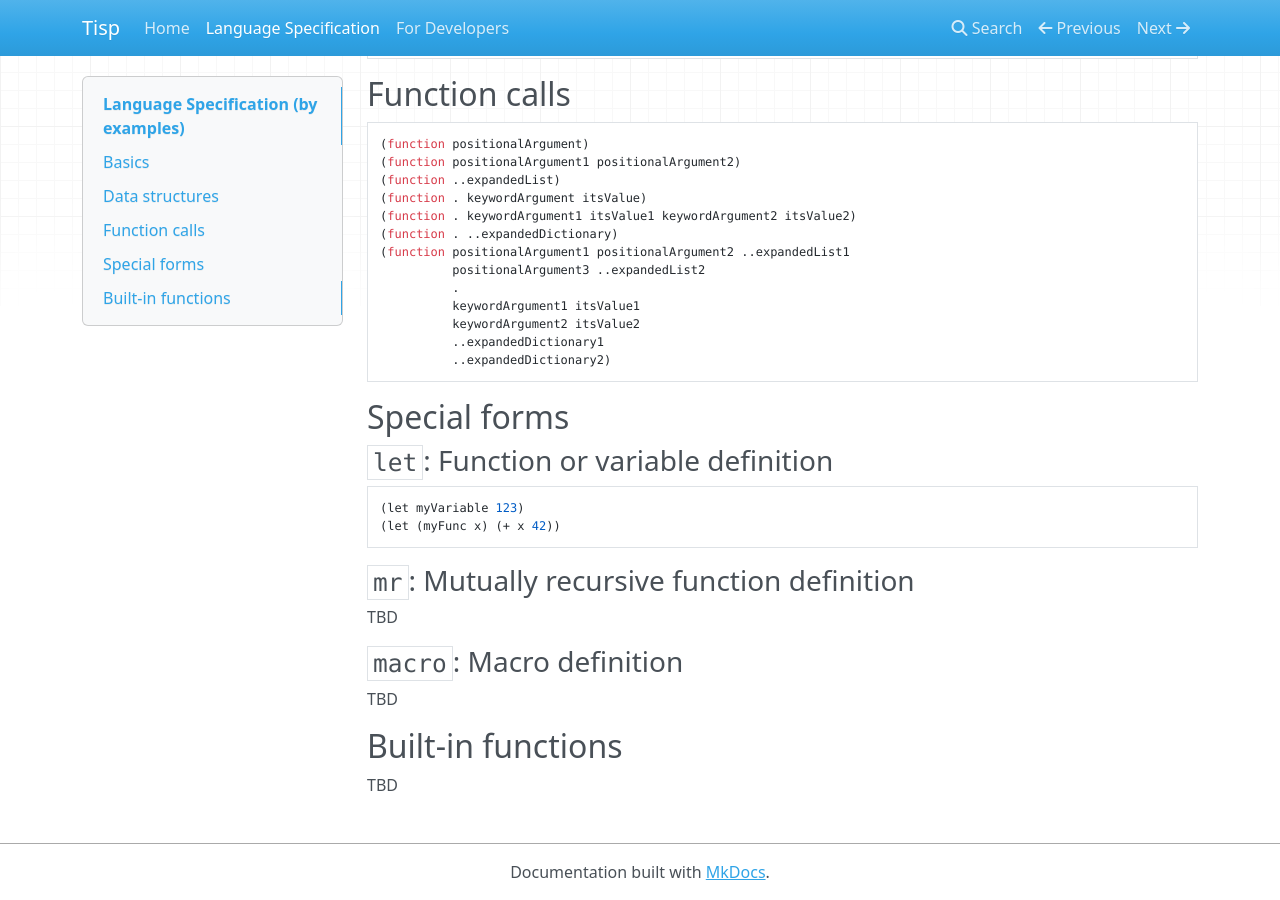
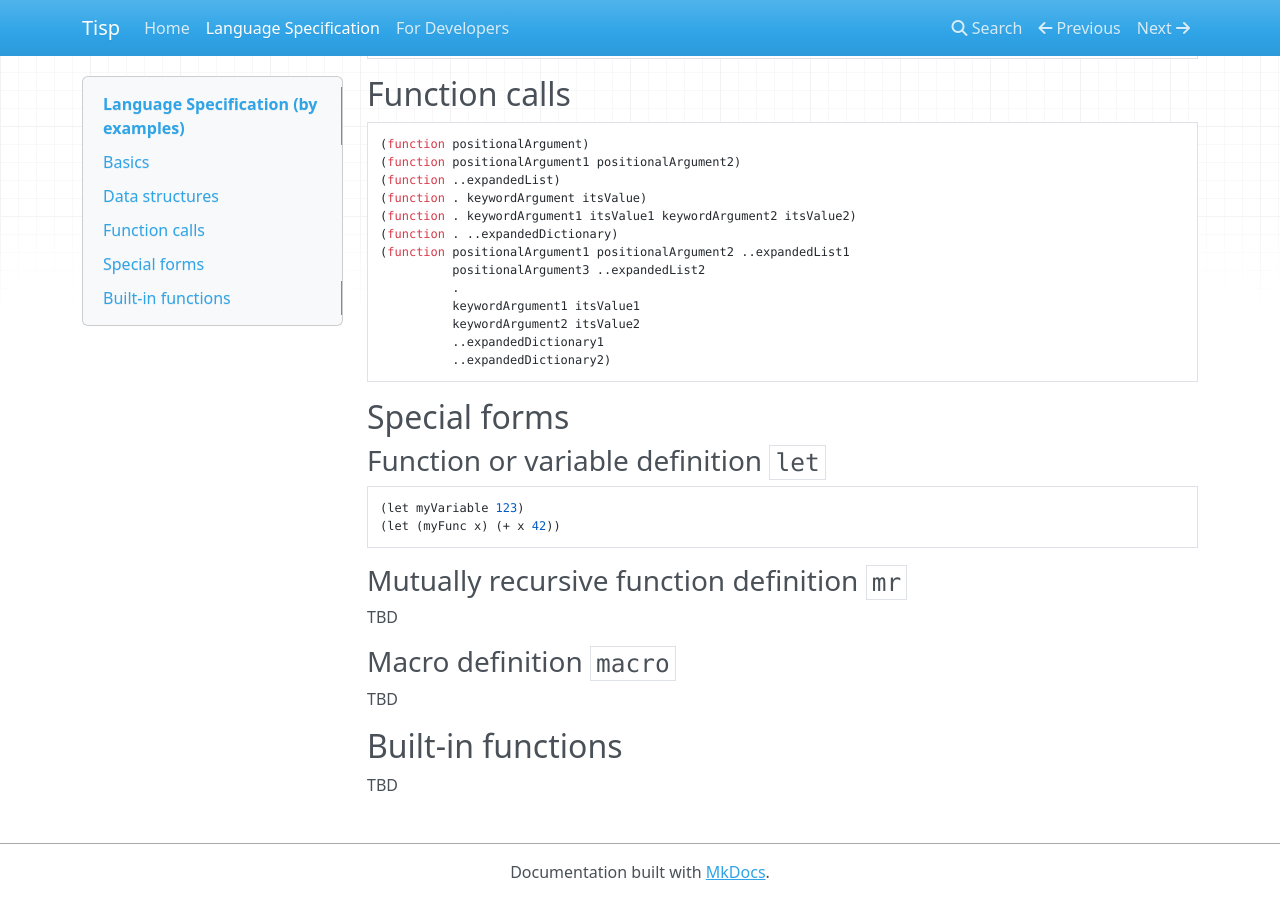
Before and after one commit to cloe-lang/cloe, an MkDocs documentation site: the page built from docs/language_specification.md, in a window 1280 px wide and 900 px high, scrolled down 1137 px. Built offline with MkDocs 1.6.1, drawn with Linux system fonts in a browser that asks for light colours; nearby versions of some CDN libraries; old or Windows-style settings are respelled for this version of MkDocs.

Commit message:
Modify stule of titles of subsections

````diff
--- a/docs/language_specification.md
+++ b/docs/language_specification.md
@@ -81,18 +81,18 @@ nil
 
 ## Special forms
 
-### `let`: Function or variable definition
+### Function or variable definition `let`
 
 ```
 (let myVariable 123)
 (let (myFunc x) (+ x 42))
 ```
 
-### `mr`: Mutually recursive function definition
+### Mutually recursive function definition `mr`
 
 TBD
 
-### `macro`: Macro definition
+### Macro definition `macro`
 
 TBD
 
````
